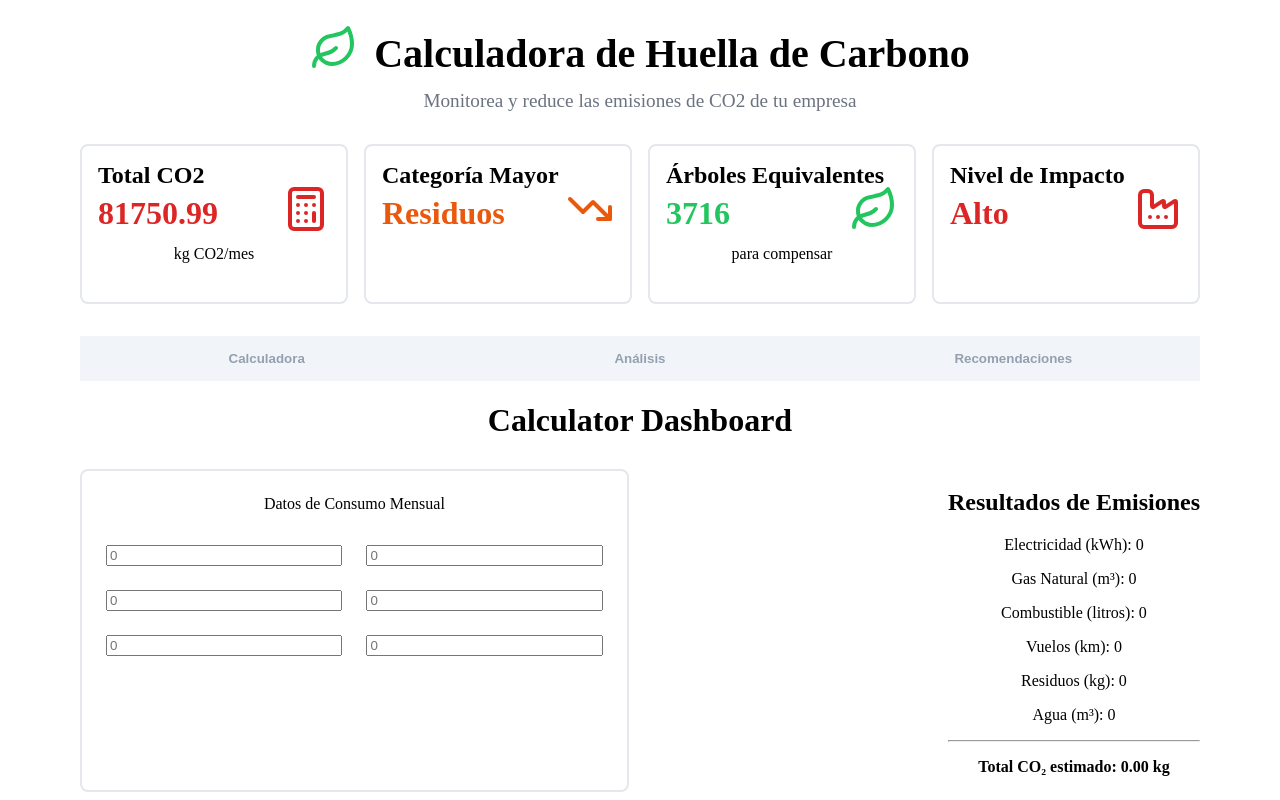
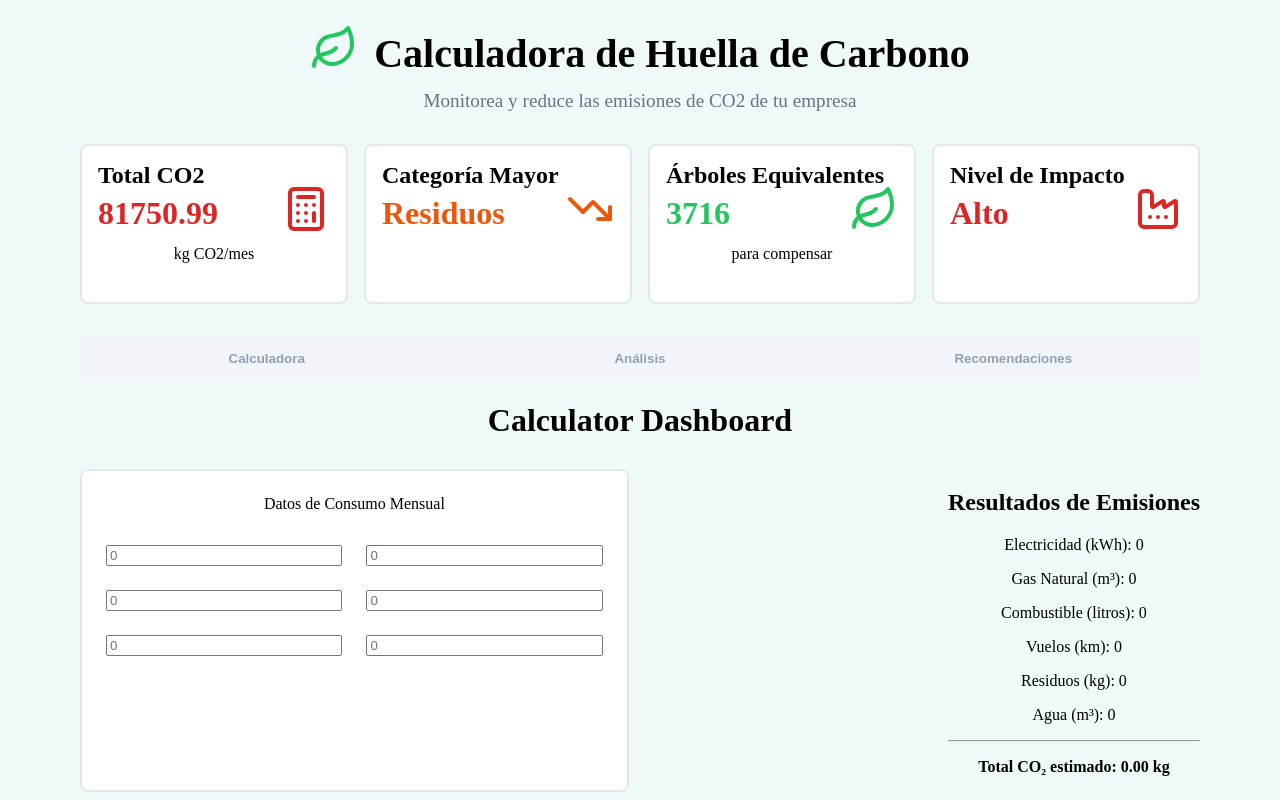
Before and after one commit to RicardoCalvoP/EcoHack-Bono, a React (Vite) app in the folder ecoValue/: page / in a window 1280 px wide. Built offline with nearby package versions, Linux system fonts and the light colour scheme.

Commit message:
feat: background color

```diff
--- a/ecoValue/src/index.css
+++ b/ecoValue/src/index.css
@@ -3,4 +3,5 @@ body {
   height: 100%;
   margin: 0;
   padding: 0;
+  background-color: #eff9f9;
 }
```
